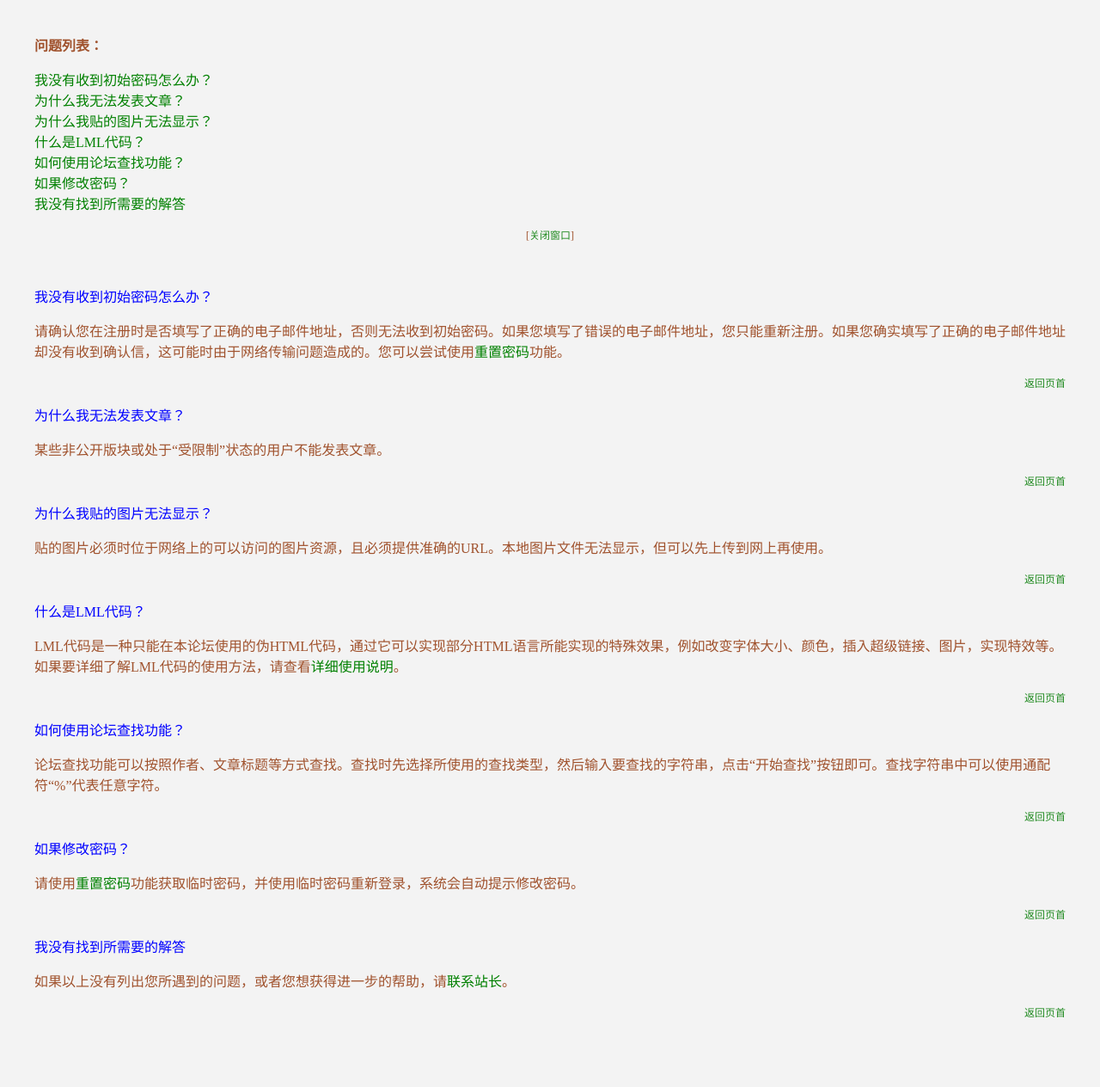
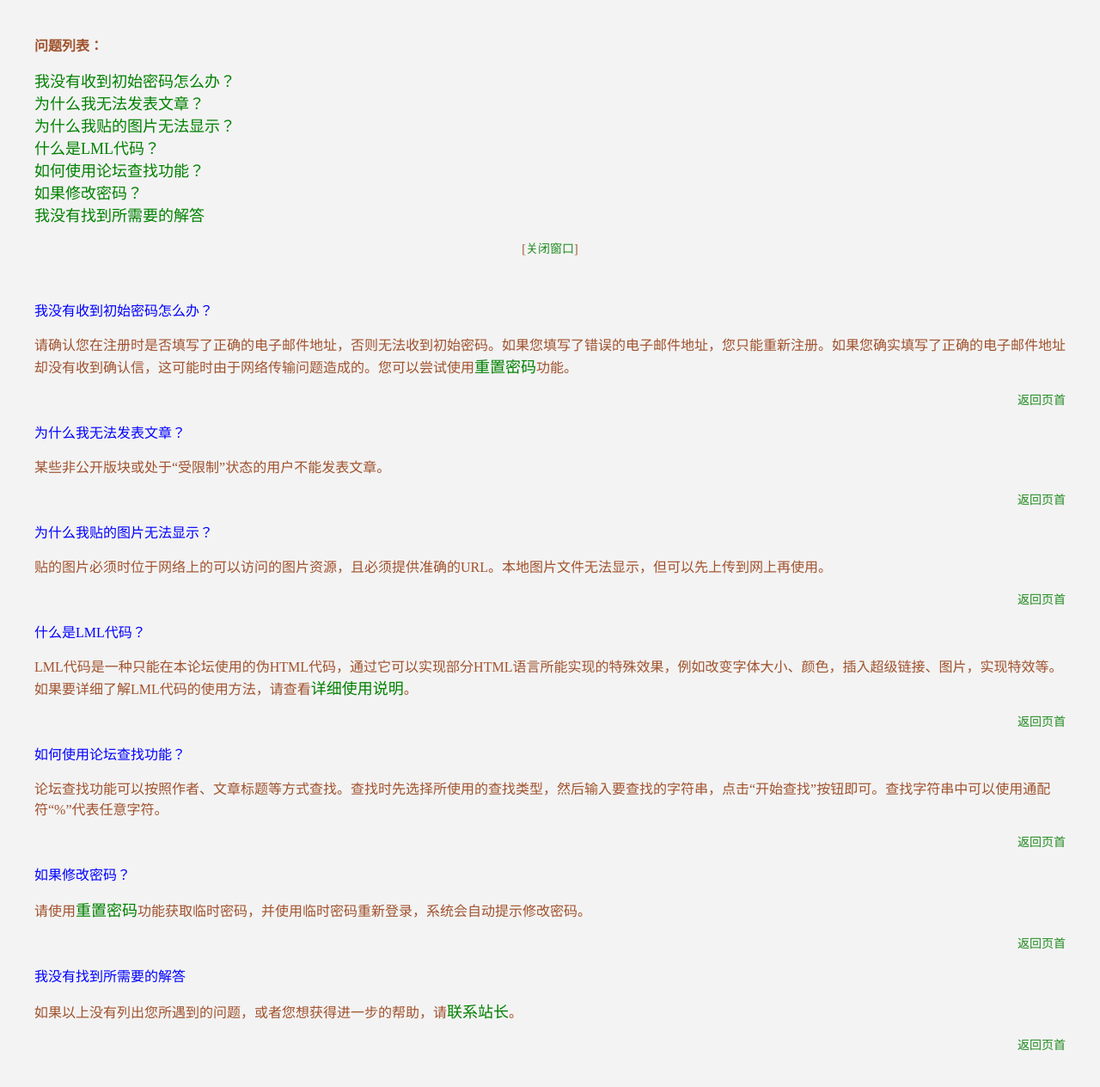
Before and after one commit to leafok88/leafok_bbs, a PHP site: page /get_help.php in a window 1280 px wide. Shown: the whole page at 86% size. Before the commit the page ends 1183 px from the top, so only its background shows below. Run offline with PHP 8.4, Linux system fonts and the light colour scheme.

Commit message:
Update font size

```diff
--- a/bbs/css/default.css
+++ b/bbs/css/default.css
@@ -20,15 +20,15 @@ INPUT,SELECT,TEXTAREA
 }
 BODY,P,TD,A.s0,A.s2,A.s7,A.s8,A.s9
 {
-    FONT-SIZE: 12px;
+    FONT-SIZE: 14px;
 }
 TD.title,TD.body,A.s3,A.s4,A.s6,A.s10
 {
-    FONT-SIZE: 14px;
+    FONT-SIZE: 16px;
 }
 A.s1,A.s5
 {
-    FONT-SIZE: 16px;
+    FONT-SIZE: 18px;
 }
 TD.title,TD.body,A.s1,A.s4,A.s5,A.s6
 {
```
